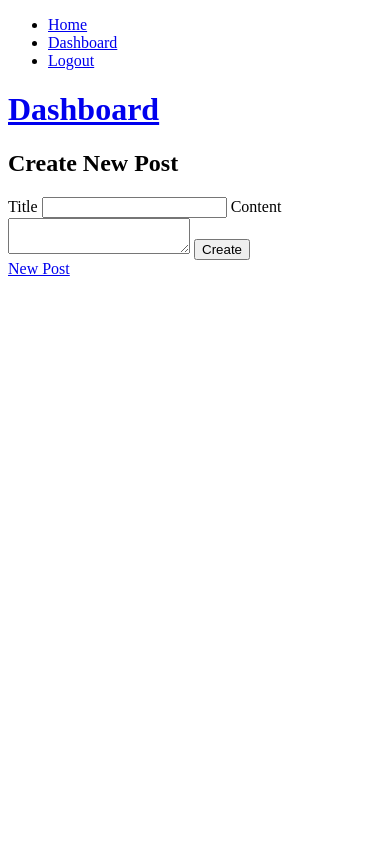
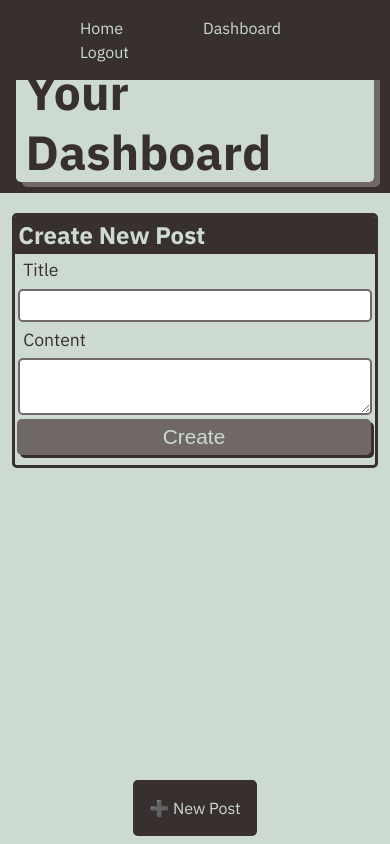
Before and after one commit to aubree-alexander/tech-blog, a Node server app: page /dashboard/new in a window 390 px wide. Run offline with Node 20, Linux system fonts and the light colour scheme; a user stored in the database is signed in; some libraries are stand-ins or nearby versions.

Commit message:
add css styles

```diff
--- a/public/css/style.css
+++ b/public/css/style.css
@@ -0,0 +1,520 @@
+:root {
+    --primary: #ccdad1;
+    --secondary: #9caea9;
+    --tertiary: #788585;
+    --light-dark: #6f6866;
+    --dark: #38302e;
+    --border-radius: 0.3rem;
+  }
+
+  * {
+    box-sizing: border-box;
+  }
+
+  body {
+    background-color: var(--primary);
+    margin: 0;
+    padding: 0;
+    font-family: "IBM Plex Sans", sans-serif;
+    color: var(--dark);
+    line-height: 1.5;
+    font-size: 16px;
+  }
+
+  h1,
+  h2,
+  h3,
+  h4,
+  h5,
+  h6 {
+    font-weight: 700;
+    margin: 0;
+    color: var(--dark);
+    line-height: 1.25;
+  }
+
+  h2 a:visited {
+    color: var(--tertiary);
+  }
+
+  h2 a {
+    color: var(--primary);
+  }
+
+  header {
+    margin-top: 50px;
+  }
+
+  main {
+    margin: 20px auto;
+    width: 94%;
+  }
+
+  a {
+    text-decoration: none;
+  }
+
+  p {
+    font-size: 1.2rem;
+  }
+
+  input {
+      width: 100%;
+      border: 1px solid #ccc;
+      background: #FFF;
+      margin: 0 0 5px;
+      padding: 10px;
+  }
+
+  .card-header h2 {
+    color: var(--primary);
+  }
+
+  .btn {
+    font-size: 1.3rem;
+    text-decoration: none;
+    padding: 6px 5px;
+    width: 100%;
+    display: block;
+    margin: 5px 0;
+    border-radius: var(--border-radius);
+    color: var(--primary);
+    border: none;
+    outline: none;
+    background-color: var(--light-dark);
+    box-shadow: 3px 3px var(--dark);
+    transform: translate(-1px, -1px);
+  }
+
+  .btn:hover {
+    color: var(--primary);
+    background-color: var(--tertiary);
+    transform: translate(0, 0);
+    box-shadow: 2px 2px var(--dark);
+  }
+
+  .btn-inline {
+    display: inline;
+  }
+
+  .li-inline {
+    display: inline;
+  }
+
+  .navbar {
+    width: 100%;
+    position: fixed;
+    background-color: var(--dark);
+  }
+
+  .nav-item {
+    margin: 0 40px;
+  }
+
+  .nav-item a {
+    color: var(--primary);
+  }
+
+  .hero {
+    padding: 3% 4%;
+    background-color: var(--dark);
+    color: var(--primary);
+  }
+
+  .hero p {
+    max-width: 75%;
+  }
+
+  .app-title {
+    font-size: 3rem;
+    background-color: var(--primary);
+    color: var(--dark);
+    padding: 0 10px;
+    display: inline-block;
+    border-radius: var(--border-radius);
+    box-shadow: 6px 5px var(--light-dark);
+  }
+
+  .app-title a {
+    color: var(--dark);
+  }
+
+  .list-group {
+    padding: 1%;
+  }
+
+  .list-item {
+    margin-bottom: 10px;
+    padding: 1.5%;
+    border-radius: var(--border-radius);
+    background-color: var(--light-dark);
+    color: var(--primary);
+    text-decoration: none;
+  }
+
+  .list-item:hover {
+    background-color: var(--dark);
+  }
+
+  .footer a {
+    display: inline-block;
+    padding: 1em;
+    margin-bottom: .5em;
+    background-color: var(--dark);
+    color: var(--primary);
+    border-radius: var(--border-radius);
+    text-decoration: none;
+  }
+
+  /* CARDS */
+  .card {
+    margin: 0 0 20px 0;
+    border: 3px solid var(--dark);
+    border-radius: var(--border-radius);
+  }
+
+  .card-header {
+    color: var(--primary);
+    background-color: var(--dark);
+    padding: 1%;
+    border-radius: calc(0.18rem - 1px) calc(0.18rem - 1px) 0 0;
+  }
+
+  .card-body {
+    padding: 1%;
+  }
+
+  /* FORM */
+  .form-label,
+  .form-input,
+  .form-textarea {
+    display: block;
+  }
+
+  .form-label {
+    font-size: 1.1rem;
+    margin: 0 0 0 5px;
+  }
+
+  .form-input {
+    width: 100%;
+    padding: 1%;
+    margin: 5px 0;
+    font-size: 1.2rem;
+    border: 2px solid var(--light-dark);
+    border-radius: var(--border-radius);
+  }
+
+  /* HEIGHT / WIDTH UTILS */
+  .min-100-vh {
+    min-height: 100vh;
+  }
+
+  .min-100-vw {
+    min-width: 100vw;
+  }
+
+  /* FONT UTILS */
+  .text-uppercase {
+    text-transform: uppercase;
+  }
+
+  /* FLEX CONTENT */
+  .flex-row {
+    display: flex;
+    flex-wrap: wrap;
+  }
+
+  .flex-column {
+    display: flex;
+    flex-direction: column;
+    flex-wrap: wrap;
+  }
+
+  .justify-space-between {
+    justify-content: space-between;
+  }
+
+  .justify-space-around {
+    justify-content: space-around;
+  }
+
+  .justify-flex-start {
+    justify-content: flex-start;
+  }
+
+  .justify-flex-end {
+    justify-content: flex-end;
+  }
+
+  .justify-center {
+    justify-content: center;
+  }
+
+  .align-stretch {
+    align-items: stretch;
+  }
+
+  .align-end {
+    align-items: flex-end;
+  }
+
+  .align-center {
+    align-items: center;
+  }
+
+  .col-auto {
+    flex-grow: 1;
+  }
+
+  .col-1 {
+    flex: 0 0 calc(100% * 1 / 12 - 2%);
+  }
+
+  .col-2 {
+    flex: 0 0 calc(100% * 2 / 12 - 2%);
+  }
+
+  .col-3 {
+    flex: 0 0 calc(100% * 3 / 12 - 2%);
+  }
+
+  .col-4 {
+    flex: 0 0 calc(100% * 4 / 12 - 2%);
+  }
+
+  .col-5 {
+    flex: 0 0 calc(100% * 5 / 12 - 2%);
+  }
+
+  .col-6 {
+    flex: 0 0 calc(100% * 6 / 12 - 2%);
+  }
+
+  .col-7 {
+    flex: 0 0 calc(100% * 7 / 12 - 2%);
+  }
+
+  .col-8 {
+    flex: 0 0 calc(100% * 8 / 12 - 2%);
+  }
+
+  .col-9 {
+    flex: 0 0 calc(100% * 9 / 12 - 2%);
+  }
+
+  .col-10 {
+    flex: 0 0 calc(100% * 10 / 12 - 2%);
+  }
+
+  .col-11 {
+    flex: 0 0 calc(100% * 11 / 12 - 2%);
+  }
+
+  .col-12 {
+    flex: 0 0 100%;
+  }
+
+  /* col-sm */
+  @media screen and (min-width: 640px) {
+    .col-sm-1 {
+      flex: 0 0 calc(100% * 1 / 12 - 2%);
+    }
+
+    .col-sm-2 {
+      flex: 0 0 calc(100% * 2 / 12 - 2%);
+    }
+
+    .col-sm-3 {
+      flex: 0 0 calc(100% * 3 / 12 - 2%);
+    }
+
+    .col-sm-4 {
+      flex: 0 0 calc(100% * 4 / 12 - 2%);
+    }
+
+    .col-sm-5 {
+      flex: 0 0 calc(100% * 5 / 12 - 2%);
+    }
+
+    .col-sm-6 {
+      flex: 0 0 calc(100% * 6 / 12 - 2%);
+    }
+
+    .col-sm-7 {
+      flex: 0 0 calc(100% * 7 / 12 - 2%);
+    }
+
+    .col-sm-8 {
+      flex: 0 0 calc(100% * 8 / 12 - 2%);
+    }
+
+    .col-sm-9 {
+      flex: 0 0 calc(100% * 9 / 12 - 2%);
+    }
+
+    .col-sm-10 {
+      flex: 0 0 calc(100% * 10 / 12 - 2%);
+    }
+
+    .col-sm-11 {
+      flex: 0 0 calc(100% * 11 / 12 - 2%);
+    }
+
+    .col-sm-12 {
+      flex: 0 0 100%;
+    }
+  }
+
+  /* col-md */
+  @media screen and (min-width: 768px) {
+    .col-md-1 {
+      flex: 0 0 calc(100% * 1 / 12 - 2%);
+    }
+
+    .col-md-2 {
+      flex: 0 0 calc(100% * 2 / 12 - 2%);
+    }
+
+    .col-md-3 {
+      flex: 0 0 calc(100% * 3 / 12 - 2%);
+    }
+
+    .col-md-4 {
+      flex: 0 0 calc(100% * 4 / 12 - 2%);
+    }
+
+    .col-md-5 {
+      flex: 0 0 calc(100% * 5 / 12 - 2%);
+    }
+
+    .col-md-6 {
+      flex: 0 0 calc(100% * 6 / 12 - 2%);
+    }
+
+    .col-md-7 {
+      flex: 0 0 calc(100% * 7 / 12 - 2%);
+    }
+
+    .col-md-8 {
+      flex: 0 0 calc(100% * 8 / 12 - 2%);
+    }
+
+    .col-md-9 {
+      flex: 0 0 calc(100% * 9 / 12 - 2%);
+    }
+
+    .col-md-10 {
+      flex: 0 0 calc(100% * 10 / 12 - 2%);
+    }
+
+    .col-md-11 {
+      flex: 0 0 calc(100% * 11 / 12 - 2%);
+    }
+
+    .col-md-12 {
+      flex: 0 0 100%;
+    }
+  }
+
+  /* col-lg */
+  @media screen and (min-width: 992px) {
+    .col-lg-1 {
+      flex: 0 0 calc(100% * 1 / 12 - 2%);
+    }
+
+    .col-lg-2 {
+      flex: 0 0 calc(100% * 2 / 12 - 2%);
+    }
+
+    .col-lg-3 {
+      flex: 0 0 calc(100% * 3 / 12 - 2%);
+    }
+
+    .col-lg-4 {
+      flex: 0 0 calc(100% * 4 / 12 - 2%);
+    }
+
+    .col-lg-5 {
+      flex: 0 0 calc(100% * 5 / 12 - 2%);
+    }
+
+    .col-lg-6 {
+      flex: 0 0 calc(100% * 6 / 12 - 2%);
+    }
+
+    .col-lg-7 {
+      flex: 0 0 calc(100% * 7 / 12 - 2%);
+    }
+
+    .col-lg-8 {
+      flex: 0 0 calc(100% * 8 / 12 - 2%);
+    }
+
+    .col-lg-9 {
+      flex: 0 0 calc(100% * 9 / 12 - 2%);
+    }
+
+    .col-lg-10 {
+      flex: 0 0 calc(100% * 10 / 12 - 2%);
+    }
+
+    .col-lg-11 {
+      flex: 0 0 calc(100% * 11 / 12 - 2%);
+    }
+
+    .col-lg-12 {
+      flex: 0 0 100%;
+    }
+  }
+
+  /* col-xl */
+  @media screen and (min-width: 1200px) {
+    .col-xl-1 {
+      flex: 0 0 calc(100% * 1 / 12 - 2%);
+    }
+
+    .col-xl-2 {
+      flex: 0 0 calc(100% * 2 / 12 - 2%);
+    }
+
+    .col-xl-3 {
+      flex: 0 0 calc(100% * 3 / 12 - 2%);
+    }
+
+    .col-xl-4 {
+      flex: 0 0 calc(100% * 4 / 12 - 2%);
+    }
+
+    .col-xl-5 {
+      flex: 0 0 calc(100% * 5 / 12 - 2%);
+    }
+
+    .col-xl-6 {
+      flex: 0 0 calc(100% * 6 / 12 - 2%);
+    }
+
+    .col-xl-7 {
+      flex: 0 0 calc(100% * 7 / 12 - 2%);
+    }
+
+    .col-xl-8 {
+      flex: 0 0 calc(100% * 8 / 12 - 2%);
+    }
+
+    .col-xl-9 {
+      flex: 0 0 calc(100% * 9 / 12 - 2%);
+    }
+
+    .col-xl-10 {
+      flex: 0 0 calc(100% * 10 / 12 - 2%);
+    }
+
+    .col-xl-11 {
+      flex: 0 0 calc(100% * 11 / 12 - 2%);
+    }
+
+    .col-xl-12 {
+      flex: 0 0 100%;
+    }
+  }
--- a/views/layouts/dashboard.handlebars
+++ b/views/layouts/dashboard.handlebars
@@ -4,29 +4,32 @@
 <head>
   <meta charset="utf-8">
   <meta name="viewport" content="width=device-width, initial-scale=1.0">
-  <title>Tech Blog</title>
+  <title>The Tech Blog</title>
+  <link href="https://fonts.googleapis.com/css?family=IBM+Plex+Sans:400,400i,700&display=swap" rel="stylesheet">
   <link rel="stylesheet" href="/css/style.css">
 </head>
 
-<body>
-    <nav>
-        <ul>
+<body class="flex-column min-100-vh">
+  <nav class="navbar">
+    <ul class="flex-row">
       <li class="li-inline nav-item"><a href="/">Home</a></li>
       <li class="li-inline nav-item"><a href="/dashboard">Dashboard</a></li>
       <li class="li-inline nav-item"><a href="#" id="logout-link">Logout</a></li>
     </ul>
   </nav>
-    <header>
-        <h1 class="app-title"><a href="/">Dashboard</a></h1>
+  <header class="hero">
+    <h1 class="app-title"><a href="/dashboard">Your Dashboard</a></h1>
   </header>
-    <main>
+
+  <main class="col-auto">
     {{{body}}}
   </main>
-    <footer>
-        <a href="/dashboard/new">New Post</a>
+
+  <footer class="footer flex-row justify-center">
+    <a href="/dashboard/new">➕ New Post</a>
   </footer>
-
 </body>
 
+<script src="/js/logout.js"></script>
+
 </html>
-<script src="/js/logout.js"></script>
```
Also changed, not shown: views/layouts/main.handlebars (+9 -7 lines). Lines whose indentation alone changed are shown as unchanged.
